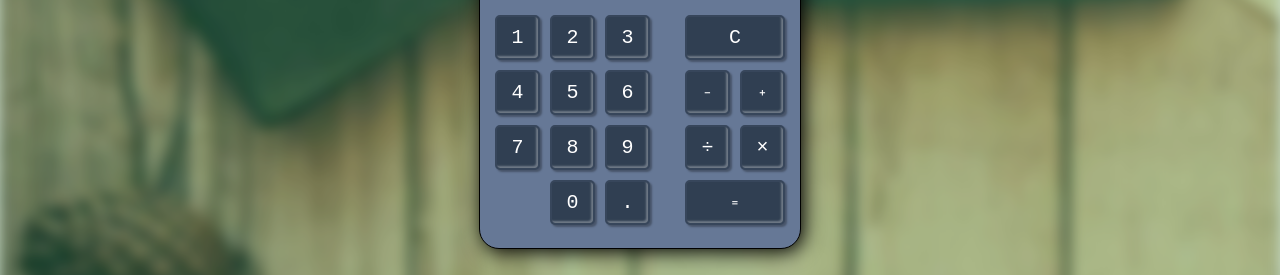
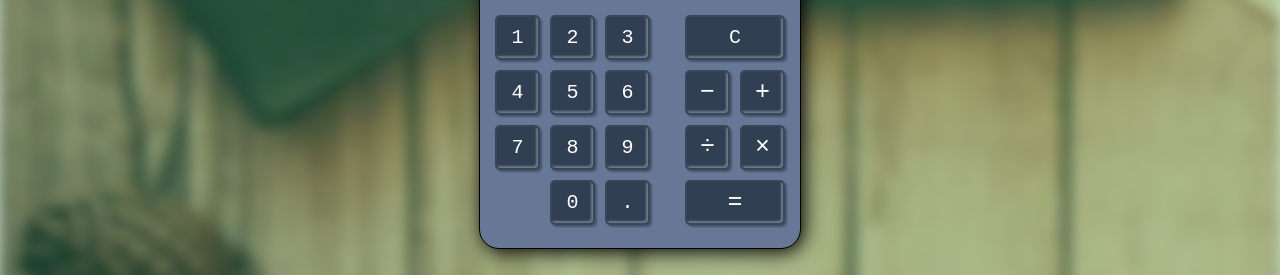
Before and after one commit to Myrmidonut/fcc_frontend_javascript_calculator, a React (Create React App) app: page / in a window 1280 px wide. Shown: the part 402-677 px from the top of the page. Built offline with nearby package versions, Linux system fonts and the light colour scheme; a web font is replaced by a local one.

Commit message:
operator as entitites, font size, favicon

```diff
--- a/public/index.html
+++ b/public/index.html
@@ -19,6 +19,7 @@
       Learn how to configure a non-root public URL by running `npm run build`.
     -->
     <link href="https://fonts.googleapis.com/css?family=Nova+Mono" rel="stylesheet">
+    <link rel=”shortcut icon” href=”%PUBLIC_URL%/favicon.ico”>
 
     <title>Calculator</title>
 
--- a/src/App.css
+++ b/src/App.css
@@ -114,8 +114,8 @@ button:focus {
   float: right;
 }
 
-#add, #subtract, #equals {
-  padding-bottom: 20px;
+#add, #subtract, #multiply, #divide, #equals {
+  font-size: 25px;
 }
 
 @media screen and (max-width: 640px) {
--- a/src/App.js
+++ b/src/App.js
@@ -27,11 +27,11 @@ const Buttons = (props) => {
       </div>
       <div id="operators">
         <button id="clear" onClick={props.clear}>C</button>
-        <button id="add" value="add" onClick={props.operate}>{String.fromCharCode(8330)}</button>
-        <button id="subtract" value="subtract" onClick={props.operate}>{String.fromCharCode(8331)}</button>
-        <button id="multiply" value="multiply" onClick={props.operate}>{String.fromCharCode(215)}</button>
-        <button id="divide" value="divide" onClick={props.operate}>{String.fromCharCode(247)}</button>
-        <button id="equals" onClick={props.equal}>{String.fromCharCode(8332)}</button>
+        <button id="add" value="add" onClick={props.operate}>&#43;</button>
+        <button id="subtract" value="subtract" onClick={props.operate}>&#8722;</button>
+        <button id="multiply" value="multiply" onClick={props.operate}>&#215;</button>
+        <button id="divide" value="divide" onClick={props.operate}>&#247;</button>
+        <button id="equals" onClick={props.equal}>&#61;</button>
       </div>
     </div>
   )
```
Also changed, not shown: 1 other file (tests, documents, lock files or other folders).
